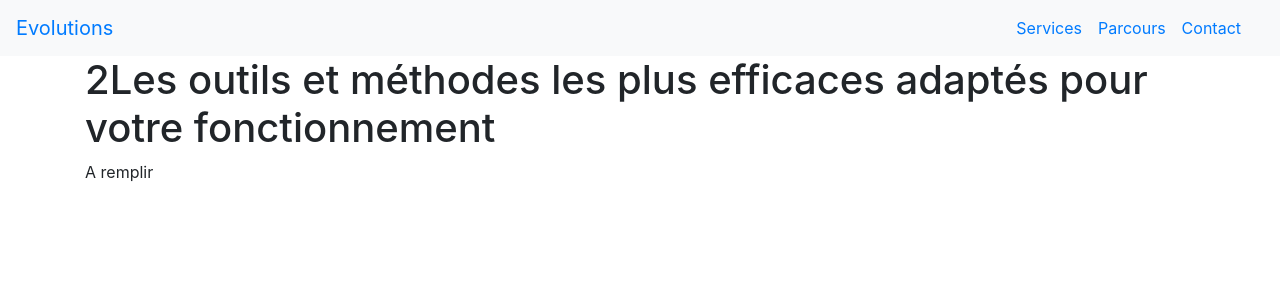
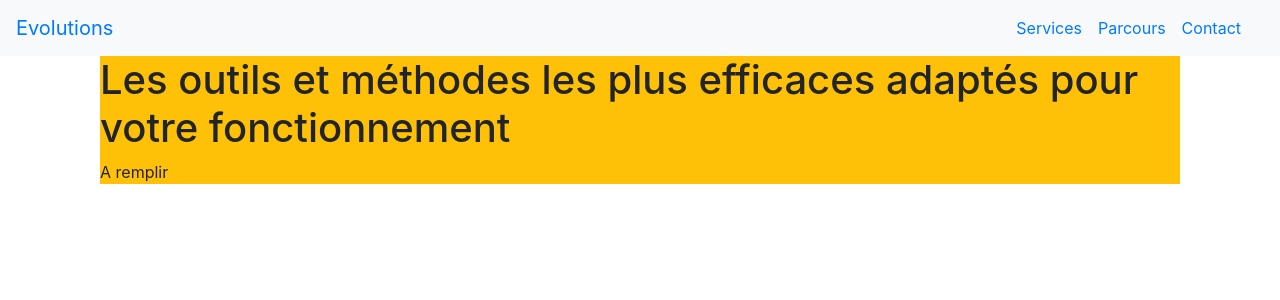
Before and after one commit to OrgaEvolutions/orgaevolutions.github.io, a Jekyll site: the page built from index.html, in a window 1280 px wide. Shown: the top 300 px of the page. Built offline with Jekyll 4.4.1, drawn with Linux system fonts in a browser that asks for light colours.

Commit message:
Update index.html

```diff
--- a/index.html
+++ b/index.html
@@ -2,9 +2,9 @@
 layout: default
 title: evolutions
 ---
-<div class="py-6">
-	<div class="centered-container full-height flex-container vertical content-centered">
-			<h1>2Les outils et méthodes les plus efficaces adaptés pour votre fonctionnement</h1>
+<div class="container">
+	<div class="h-100 bg-warning">
+			<h1>Les outils et méthodes les plus efficaces adaptés pour votre fonctionnement</h1>
 			<p>A remplir</p>
 	</div>
 </div>
```
